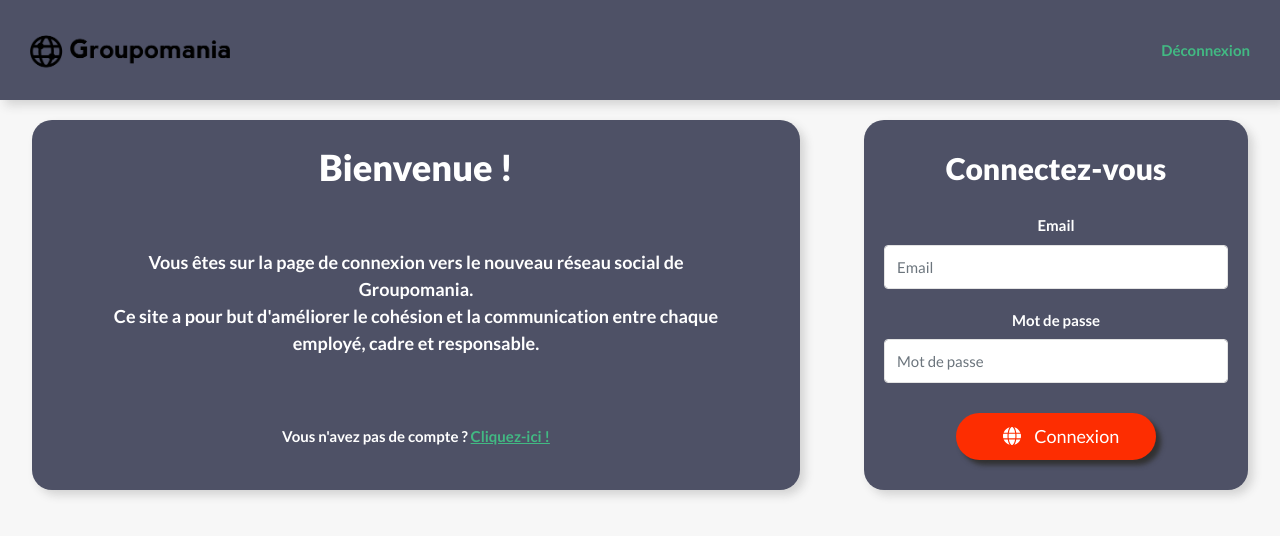
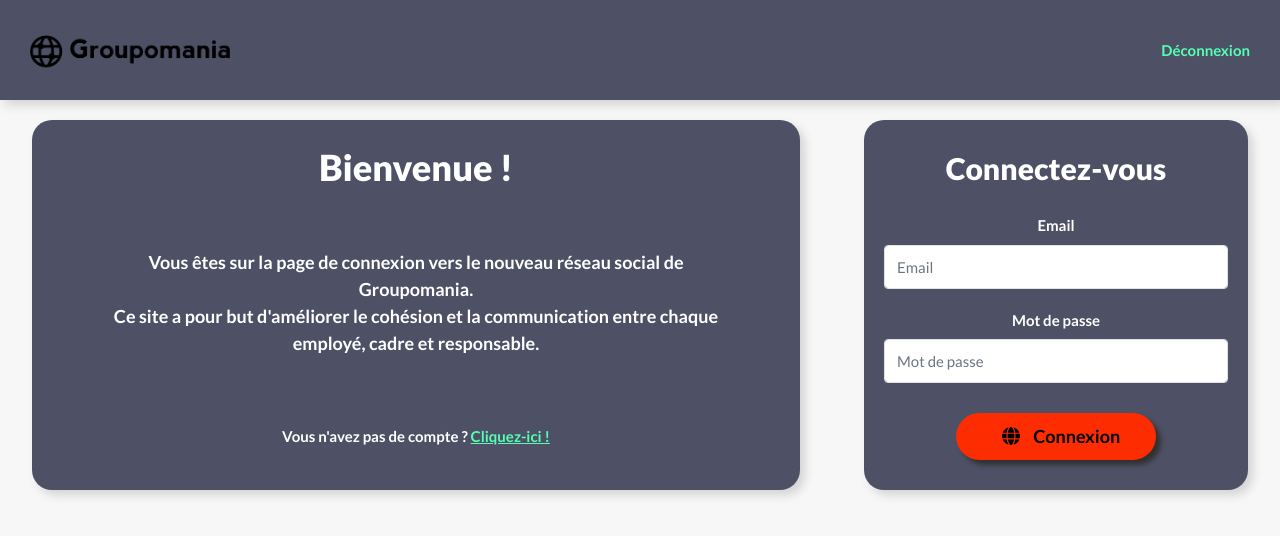
Before and after one commit to VaRekh/Groupomania, a Vue app in the folder frontend/: page / in a window 1280 px wide. Shown: the top 536 px of the page. Built offline with nearby package versions, Linux system fonts and the light colour scheme.

Commit message:
Mise à jour du CSS pour les contrastes et polices

```diff
--- a/frontend/public/custom_style.css
+++ b/frontend/public/custom_style.css
@@ -73,7 +73,7 @@
 }
 #nav a.router-link-exact-active
 {
-	color: #42b983;
+	color: #55ffb2;
 }
 
 /* ---------------------- AUTHENTIFICATION.VUE ---------------------- */
@@ -111,7 +111,7 @@
 #router_click > a
 {
   text-decoration: underline;
-  color: #42b983;
+  color: #55ffb2;
 }
 
 #fields-container
@@ -148,13 +148,14 @@
 .main-button
 {
   background-color: #FD2D01;
-  color: white;
+  color: black;
   width: 100%;
   min-width: 200px;
   border-radius: 25px;
   border: none;
   box-shadow: 5px 5px 5px rgb(49, 49, 49);
   font-size: 18px;
+  font-weight: bold;
   padding: 10px 10px 10px 30px;
 }
 .main-button:hover
@@ -165,7 +166,7 @@
 {
   position: relative;
   right: 10px;
-  color: white;
+  color: black;
 }
 
 /* ---------------------- POSTLIST.VUE ---------------------- */
@@ -212,7 +213,6 @@
 }
 .card-text > p
 {
-  text-align: justify;
   width: 85%;
   margin: 20px 0px;
 }
@@ -263,14 +263,14 @@
 }
 .like
 {
-  color: green;
+  color: rgb(0, 97, 0);
   position: absolute;
   left: 15px;
   bottom: 17px;
 }
 .dislike
 {
-  color: red;
+  color: #7E1601;
   position: absolute;
   left: 15px;
   bottom: 12px;
@@ -283,11 +283,11 @@
 }
 .number-like
 {
-  color: green;
+  color: rgb(0, 97, 0);
 }
 .number-dislike
 {
-  color: red;
+  color: #7E1601;
 }
 .card-control
 {
@@ -364,6 +364,7 @@
   padding: 10px;
   background-color: #FFD7D7;
   color: black;
+  font-weight: bold;
   width: 80%;
   border-radius: 25px;
   box-shadow: 10px 10px 20px rgba(39, 39, 39, 0.61);
```
